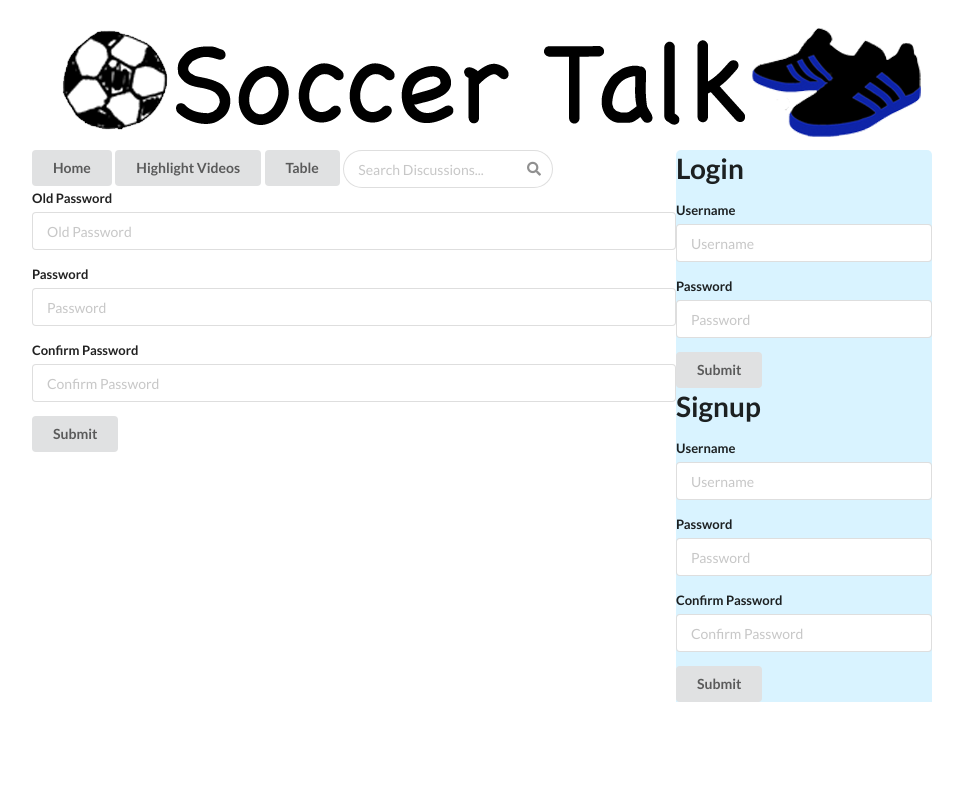
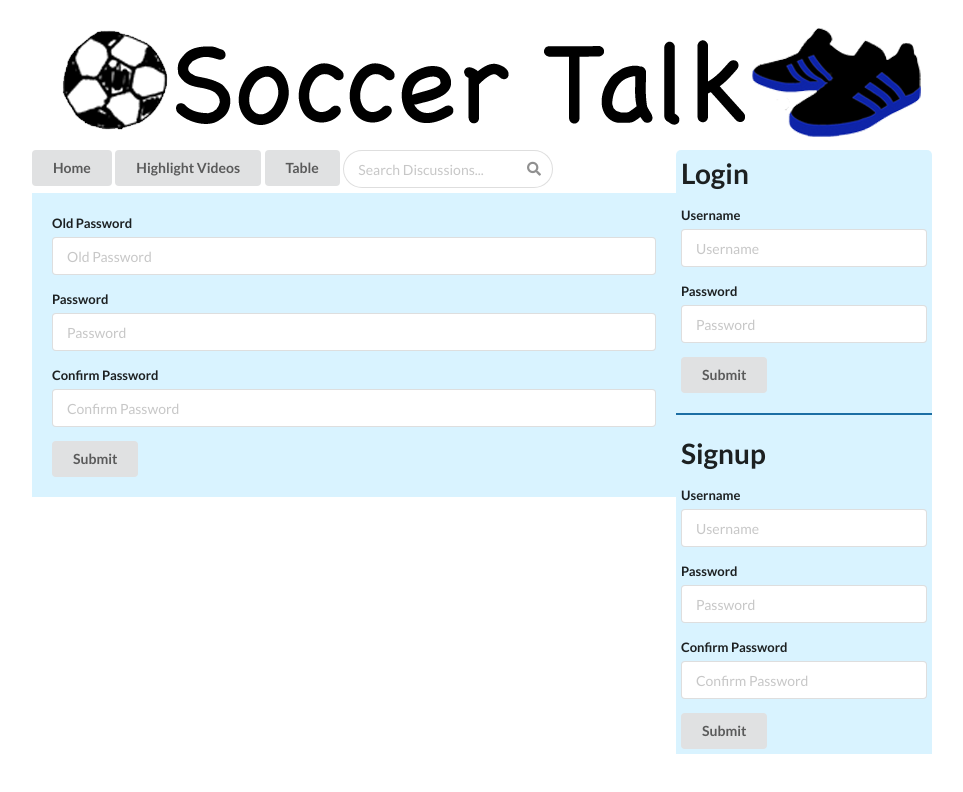
Before and after one commit to bsmitty815/soccer-talk, a React (Create React App) app: page /EditPassword in a window 1280 px wide. Shown: the top 792 px of the page, without its empty margins (158-1121 px from the left). Built offline with nearby package versions, Linux system fonts and the light colour scheme; no server answers.

Commit message:
updated css on signup container, login container, create discussion, edit profile, edit password, profile container

```diff
--- a/src/App.css
+++ b/src/App.css
@@ -59,6 +59,7 @@
 .navbar {
   text-align: left;
   padding: 5px;
+  padding-top: 20px;
 }
 
 /* discussions container*/
@@ -67,6 +68,62 @@
   background-color: rgba(213, 242, 255, 0.897);
   padding-bottom: 10px;
   margin-top: 5px;
+}
+
+/* create discussions container */
+.create-discussions-container {
+  margin-top: 5px;
+  padding: 20px;
+  background-color: rgba(213, 242, 255, 0.897);
+}
+
+.create-discussions-container-div-space {
+  padding-top: 15px;
+}
+
+/* login in container */
+.login-container {
+  border-bottom: 2px solid;
+  border-bottom-color: #1C6EA4;
+  padding-top: 5px;
+  padding-left: 5px;
+  padding-right: 5px;
+  padding-bottom: 20px;
+}
+
+/* signup container */
+.signup-container {
+  padding-top: 20px;
+  padding-left: 5px;
+  padding-right: 5px;
+  padding-bottom: 5px;
+}
+
+/* Profile */
+.profile-container {
+  border-bottom: 2px solid;
+  border-bottom-color: #1C6EA4;
+  padding-bottom: 20px;
+  padding-left: 5px;
+  padding-top: 5px;
+  padding-right: 5px;
+}
+
+/* edit profile container */
+.edit-profile-container {
+  margin-top: 5px;
+  padding: 20px;
+  background-color: rgba(213, 242, 255, 0.897);
+}
+.edit-profile-container-div {
+  padding-top: 15px;
+}
+
+/* edit password */
+.edit-password-container {
+  margin-top: 5px;
+  padding: 20px;
+  background-color: rgba(213, 242, 255, 0.897);
 }
 
 /* soccer table */
--- a/src/Components/Auth/LoginForm.js
+++ b/src/Components/Auth/LoginForm.js
@@ -28,7 +28,7 @@ function LoginForm({setUser}) {
     }
 
     return (
-        <div>
+        <div className="login-container">
             <h1>Login</h1>
             <form className="ui form" onSubmit={handleSubmit}>
             <div className="field">
--- a/src/Components/Auth/LoginSignupContainer.js
+++ b/src/Components/Auth/LoginSignupContainer.js
@@ -7,7 +7,7 @@ function LoginSignupContainer({setUser}) {
 
 
     return (
-        <div>
+        <div className="login-signup-container">
             <LoginForm setUser={setUser} />
             <SignupForm setUser={setUser}/>
         </div>
--- a/src/Components/Auth/SignupForm.js
+++ b/src/Components/Auth/SignupForm.js
@@ -40,7 +40,7 @@ function SignupForm({setUser}) {
 
 
     return (
-        <div>
+        <div className="signup-container">
             <h1>Signup</h1>
             <form className="ui form" onSubmit={handleSubmit}>
             <div className="field">
--- a/src/Components/Discussions/CreateDiscussion.js
+++ b/src/Components/Discussions/CreateDiscussion.js
@@ -36,19 +36,20 @@ function CreateDiscussion() {
     }
 
     return (
-        <div>
+        <div className="create-discussions-container">
             <form onSubmit={handleSubmit}>
                 <div className="ui form">
                 <div className="field">
-                    <label>Title</label>
+                    <label>Title:</label>
                     <textarea rows="2" name="title" value={title} onChange={(e) => setTitle(e.target.value)}></textarea>
                 </div>
                 <div className="field">
-                    <label>Body</label>
+                    <label>Body:</label>
                     <textarea name="body" value={body} onChange={(e) => setBody(e.target.value)}></textarea>
                 </div>
 
                 </div>
+                <div className="create-discussions-container-div-space"></div>
                 <button className="ui button" >Submit</button>
             </form>
         </div>
--- a/src/Components/NavBar.js
+++ b/src/Components/NavBar.js
@@ -19,8 +19,6 @@ function NavBar({setUser}) {
 
     return (
         <div className="navbar">
-            <h1>navbar</h1>
-
             <p>
             <Link to='/EditProfile'>
                 <button className="ui button" >Edit Profile</button>
--- a/src/Components/Profile/EditPassword.js
+++ b/src/Components/Profile/EditPassword.js
@@ -40,7 +40,7 @@ function EditPassword({setUser}) {
 
 
     return (
-        <div>
+        <div className="edit-password-container">
             <form className="ui form" onSubmit={handleSubmit}>
             <div className="field">
                 <label>Old Password</label>
--- a/src/Components/Profile/EditProfile.js
+++ b/src/Components/Profile/EditProfile.js
@@ -64,18 +64,18 @@ function EditProfile({setUser, user}) {
     const errorsDisplay = errorsString[0].replace(">", "")
 
     return (
-        <div>
+        <div className="edit-profile-container">
             <form className="ui form" onSubmit={handleSubmit}>
             <div className="ui form">
                 <div className="field">
-                    <label>bio</label>
+                    <label>Bio:</label>
                     <textarea placeholder={bio} value={bio} onChange={(e) => setBio(e.target.value)}></textarea>
                     <p>Maximum characters 200</p>
                 </div>
-                <div className="fields">
-                    <div >
-                        <label>Team</label>
-                        <div className="two fields">
+                <div className="field">
+                    <div>
+                        <label>Team:</label>
+                        <div className="two field">
                             <div className="feild">
                                 <select className="ui flui search dropdown" onChange={handleDropdown}>
                                 {soccerTeamSelect}
@@ -91,10 +91,11 @@ function EditProfile({setUser, user}) {
             <p>{updatedMessage}</p>
             <button className="ui button" type="submit">Submit</button>
             </form>
-
-                <p>
-                <button className="ui button" onClick={handleDelete}>Delete Account</button>
-                </p>
+            <div className="edit-profile-container-div"></div>
+            <label>Delete Account: This can not be unchanged.</label>
+            <p>
+            <button className="ui button" onClick={handleDelete}>Delete Account</button>
+            </p>
 
 
         </div>
--- a/src/Components/Profile/ProfileContainer.js
+++ b/src/Components/Profile/ProfileContainer.js
@@ -5,12 +5,12 @@ function ProfileContainer({user}) {
 
 
     return (
-        <div>
-            <h1>profile container</h1>
-            <p>Username: {user.username}</p>
+        <div className="profile-container">
+            <h1>Profile</h1>
+            <h3>Username: {user.username}</h3>
             <p>{user.profile.bio}</p>
 
-            <h1>My Team: {user.profile.team}</h1>
+            <h3>My Team: {user.profile.team}</h3>
         </div>
     )
 }
```
